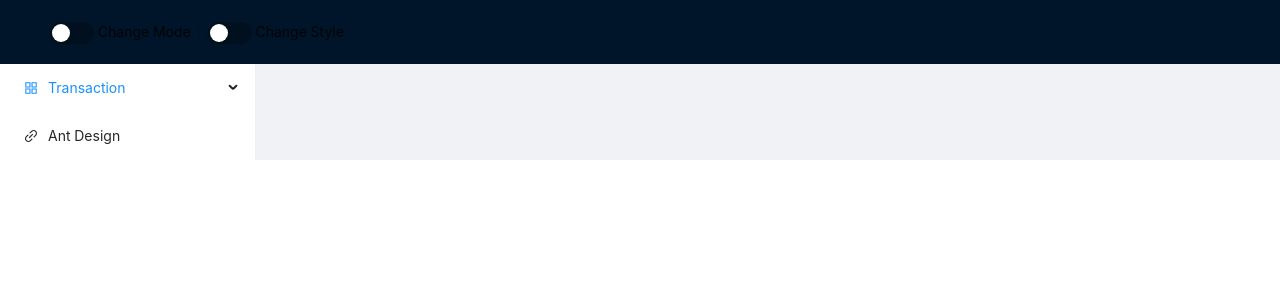
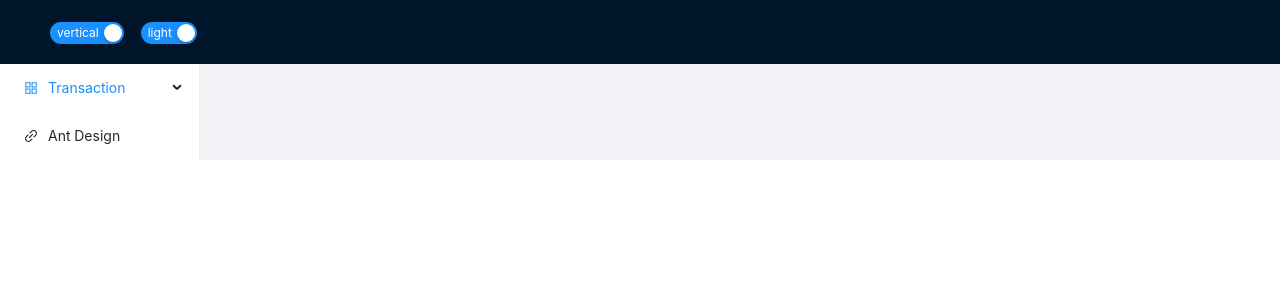
Before and after one commit to gao623/freedom-wallet, a React (Create React App) app: page / in a window 1280 px wide. Shown: the top 300 px of the page. Built offline with nearby package versions, Linux system fonts and the light colour scheme.

Commit message:
update NavigationMenu

```diff
--- a/src/Components/NavigationMenu.js
+++ b/src/Components/NavigationMenu.js
@@ -4,30 +4,35 @@ import {
   SettingOutlined,
   SendOutlined,
   TransactionOutlined,
-  LaptopOutlined,
-  NotificationOutlined,
-  UserOutlined,
-  PieChartOutlined,
 } from '@ant-design/icons';
 import 'antd/dist/antd.css';
-import { Breadcrumb, Layout, Divider, Menu, Switch } from 'antd';
+import { Layout, Divider, Menu, Switch } from 'antd';
 import React, { useState } from 'react';
 import DecoderRawTransaction from './DecoderRawTransaction.js';
 import DecoderTransactionData from './DecoderTransactionData.js';
 
-const { Header, Content, Sider } = Layout;
+const { Header, Sider } = Layout;
+
+const themeDict = {
+  light: "light",
+  dark: "dark",
+}
+const switchModeDict = {
+  vertical: "vertical",
+  inline: "inline",
+}
 
 export default function NavigationMenu() {
-  const [mode, setMode] = useState('inline');
-  const [theme, setTheme] = useState('light');
+  const [mode, setMode] = useState(switchModeDict.inline);
+  const [theme, setTheme] = useState(themeDict.light);
   const [subPage, setSubPage] = useState(<></>);
 
-  const changeMode = (value) => {
-    setMode(value ? 'vertical' : 'inline');
+  const onChangeMode = (value) => {
+    setMode(value ? switchModeDict.vertical : switchModeDict.inline);
   };
 
-  const changeTheme = (value) => {
-    setTheme(value ? 'dark' : 'light');
+  const onChangeTheme = (value) => {
+    setTheme(value ? themeDict.light : themeDict.dark);
   };
 
   const keyDict = {
@@ -39,26 +44,26 @@ export default function NavigationMenu() {
     "DecoderTransactionData": "DecoderTransactionData"
   }
 
-  const pageDict = {
-    "Decode": {
-      key: "TransactionDecode",
-      icon: <TransactionOutlined />,
-      children: {
-        "RawData": {
-          // label:"RawData",
-          key:keyDict.DecoderRawTransaction,
-          icon: null,
-          children: null,
-        },
-        "InputData": {
-          // label:"InputData",
-          key:keyDict.DecoderTransactionData,
-          icon: null,
-          children: null,
-        },
-      },
-    }
-  }
+  // const pageDict = {
+  //   "Decode": {
+  //     key: "TransactionDecode",
+  //     icon: <TransactionOutlined />,
+  //     children: {
+  //       "RawData": {
+  //         // label:"RawData",
+  //         key:keyDict.DecoderRawTransaction,
+  //         icon: null,
+  //         children: null,
+  //       },
+  //       "InputData": {
+  //         // label:"InputData",
+  //         key:keyDict.DecoderTransactionData,
+  //         icon: null,
+  //         children: null,
+  //       },
+  //     },
+  //   }
+  // }
   const pageInfoDict = {
     "DecoderRawTransaction": <DecoderRawTransaction />,
     "DecoderTransactionData": <DecoderTransactionData />,
@@ -117,16 +122,19 @@ export default function NavigationMenu() {
   <Layout>
     <Header className="header">
       {/* <div className="logo" /> */}
-      <Switch onChange={changeMode} /> Change Mode
-        <Divider type="vertical" />
-        <Switch onChange={changeTheme} /> Change Style
+      {/* <Switch onChange={onChangeMode} /> Change Mode */}
+      <Switch checkedChildren={switchModeDict.vertical} unCheckedChildren={switchModeDict.inline} defaultChecked onChange={onChangeMode} />
+      <Divider type={switchModeDict.vertical} />
+      <Switch checkedChildren={themeDict.light} unCheckedChildren={themeDict.dark} defaultChecked onChange={onChangeTheme} />
+      {/* <Switch onChange={onChangeTheme} /> Change Style */}
     </Header>
     <Layout>
-      <Sider width={200} className="site-layout-background">
+    {/* <Sider width={200} className="site-layout-background"> */}
+      <Sider className="site-layout-background">
       <Menu
-        style={{
-          width: 256,
-        }}
+        // style={{
+        //   width: 256,
+        // }}
         defaultSelectedKeys={['Transaction']}
         defaultOpenKeys={['TransactionDecode']}
         mode={mode}
@@ -147,22 +155,22 @@ export default function NavigationMenu() {
 );
 
 // const NavigationMenu = () => {
-//   const [mode, setMode] = useState('inline');
-//   const [theme, setTheme] = useState('light');
+//   const [mode, setMode] = useState(switchModeDict.inline);
+//   const [theme, setTheme] = useState(themeDict.light);
 
-//   const changeMode = (value) => {
-//     setMode(value ? 'vertical' : 'inline');
+//   const onChangeMode = (value) => {
+//     setMode(value ? switchModeDict.vertical : switchModeDict.inline);
 //   };
 
-//   const changeTheme = (value) => {
-//     setTheme(value ? 'dark' : 'light');
+//   const onChangeTheme = (value) => {
+//     setTheme(value ? themeDict.dark : themeDict.light);
 //   };
 
 //   return (
 //     <>
-//       <Switch onChange={changeMode} /> Change Mode
-//       <Divider type="vertical" />
-//       <Switch onChange={changeTheme} /> Change Style
+//       <Switch onChange={onChangeMode} /> Change Mode
+//       <Divider type={switchModeDict.vertical} />
+//       <Switch onChange={onChangeTheme} /> Change Style
 //       <br />
 //       <br />
 //       <Menu
```
